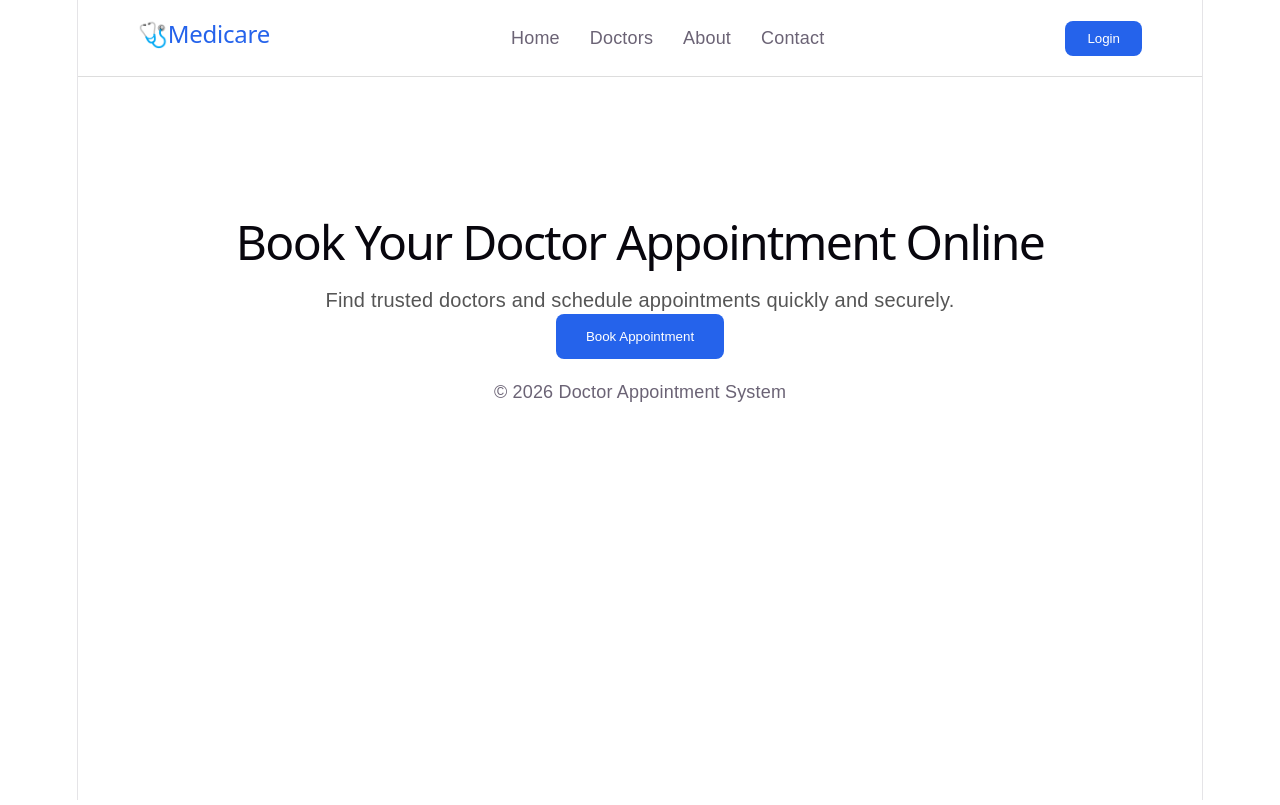
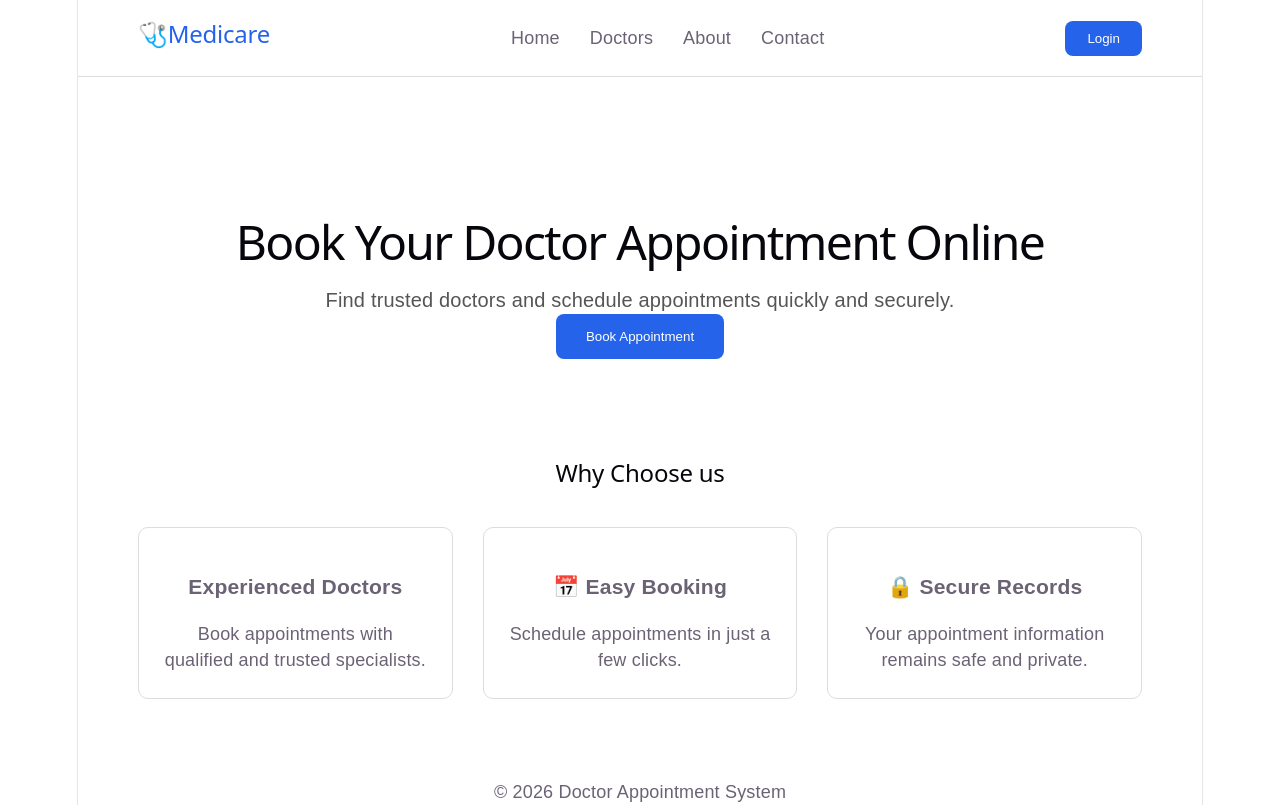
Before and after one commit to tiwari86424-blip/doctor-appointment-system, a React (Vite) app in the folder client/: page / in a window 1280 px wide. Built offline with nearby package versions, Linux system fonts and the light colour scheme.

Commit message:
Add homepage layout with reusable React components

```diff
--- a/client/src/App.css
+++ b/client/src/App.css
@@ -53,7 +53,6 @@ body {
 }
 .nav-links li:hover{
     color:#2563eb;
-    transform:scale(1.15);
 }
 .login-btn{
   background:#2563eb;
@@ -68,3 +67,38 @@ body {
 .login-btn:hover{
 background-color: #1d4ed8;
 }
+.why-us{
+    padding:80px 60px;
+    text-align:center;
+}
+.cards{
+
+    display:flex;
+
+    justify-content:center;
+
+    gap:30px;
+
+    margin-top:40px;
+}
+.card{
+
+    background:white;
+
+    padding:25px;
+
+    width:300px;
+
+    border-radius:10px;
+
+    border:1px solid #ddd;
+
+    transition:0.3s;
+}
+.card:hover{
+
+    box-shadow:0 10px 30px rgba(0,0,0,0.3);
+
+  transform: scale(1.05);
+
+}
--- a/client/src/App.jsx
+++ b/client/src/App.jsx
@@ -2,13 +2,17 @@ import "./App.css";
 
 import Navbar from "./components/Navbar";
 import Hero from "./components/Hero";
+import WhyChooseUs from "./components/WhyChooseUs";
 import Footer from "./components/Footer";
+
+
 
 function App() {
   return (
     <>
       <Navbar />
       <Hero />
+      <WhyChooseUs />
       <Footer />
     </>
   );
--- /dev/null
+++ b/client/src/components/WhyChooseUs.jsx
@@ -0,0 +1,28 @@
+function WhyChooseUs(){
+    return(
+        <section className="why-us">
+        <h2>Why Choose us</h2>
+        <div className="cards">
+            <div className="card">
+                <h3>Experienced Doctors</h3>
+                <p>Book appointments with qualified and trusted specialists.</p>
+            </div>
+            <div className="card">
+                <h3>📅 Easy Booking</h3>
+                <p>
+                Schedule appointments in just a few clicks.
+                </p>
+
+            </div>
+            <div className="card">
+                <h3>🔒 Secure Records</h3>
+                <p>
+                Your appointment information remains safe and private.
+                </p>
+
+            </div>
+        </div>
+        </section>
+    );
+}
+export default WhyChooseUs;
```
